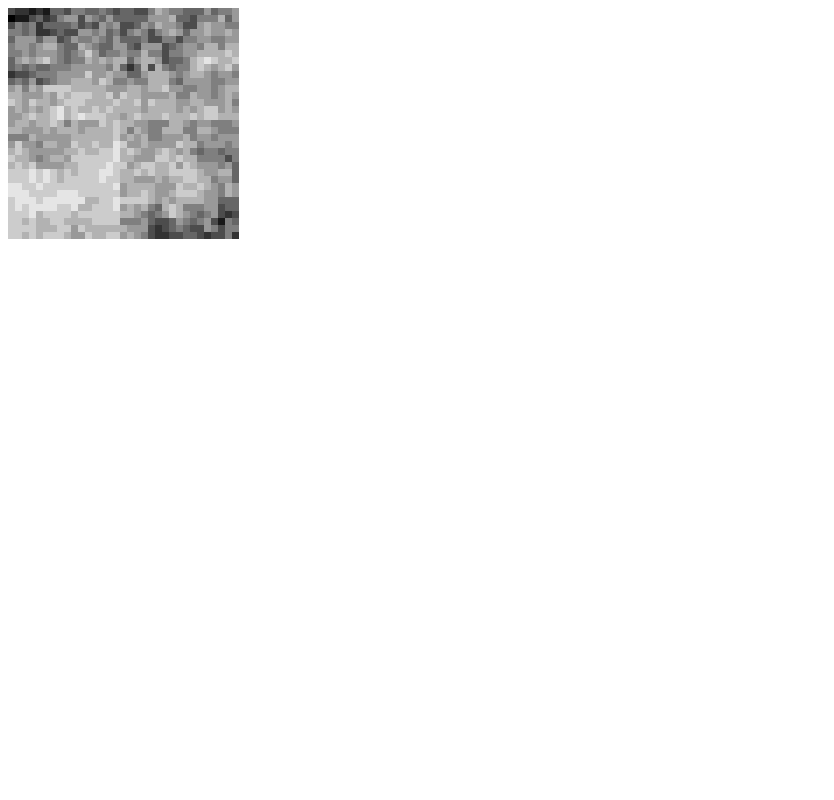
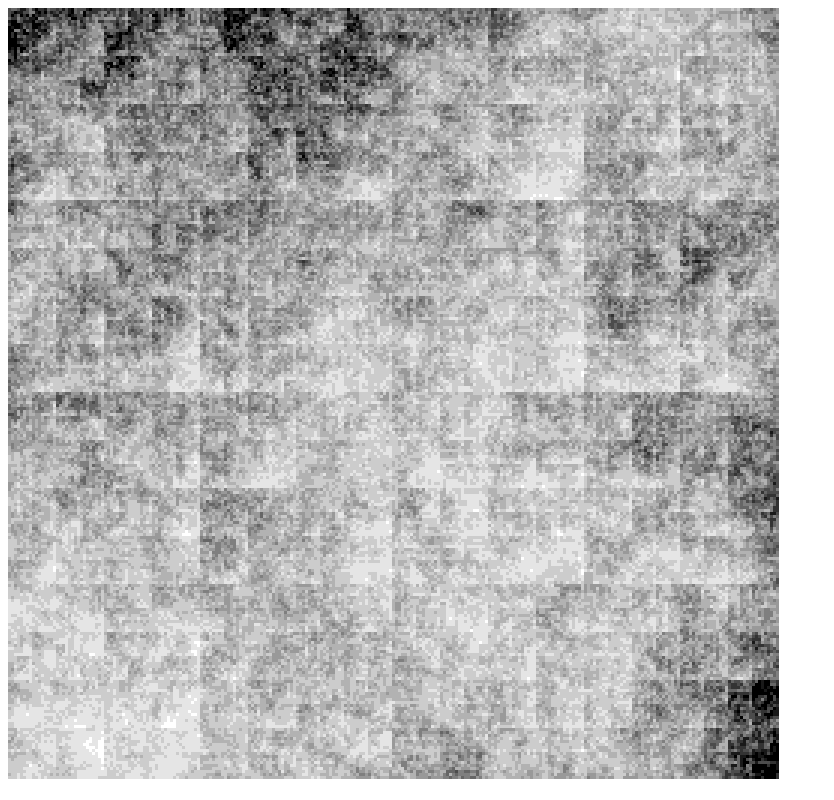
Before and after one commit to abhinavrastogi/simple-terrain, a website: page index.html in a window 1280 px wide. Shown: the whole page, without its empty margins (0-834 px from the left). Drawn offline with Linux system fonts and the light colour scheme.

Commit message:
Changing sample size

```diff
--- a/index.html
+++ b/index.html
@@ -6,8 +6,8 @@
 	<script src="index.js"></script>
 	<style>
 		.element {
-			height: 5px;
-			width: 5px;
+			height: 1px;
+			width: 1px;
 		}
 	</style>
 </head>
@@ -29,7 +29,7 @@
 			document.getElementById("container").innerHTML = str;
 		};
 
-		var terrain = diamondSquareTerrain(5);
+		var terrain = diamondSquareTerrain(8);
 		logTerrain(terrain);
 	</script>
 </body>
```
